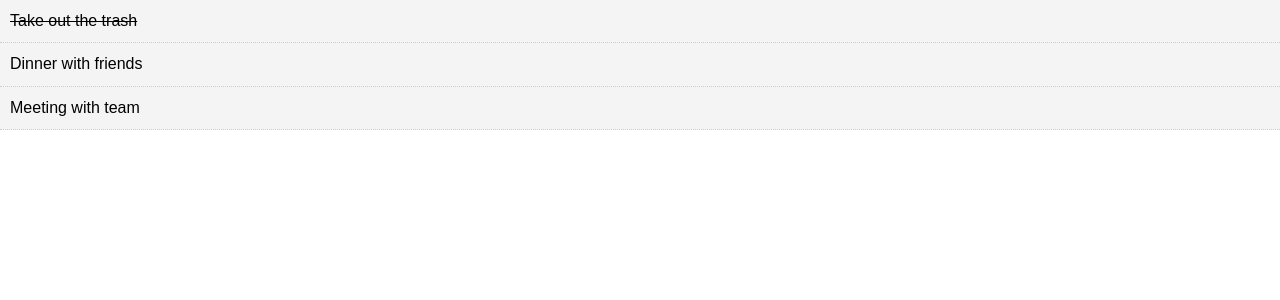
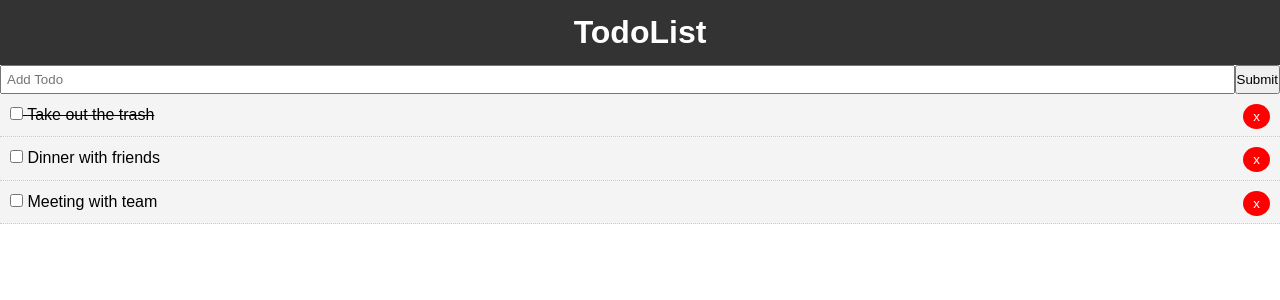
Before and after one commit to PabloMoreno2000/react-crash-course, a React (Create React App) app: page / in a window 1280 px wide. Shown: the top 300 px of the page. Built offline with nearby package versions, Linux system fonts and the light colour scheme.

Commit message:
Added Header and AddTodo components to main app

```diff
--- a/src/App.js
+++ b/src/App.js
@@ -1,4 +1,6 @@
 import React, { Component } from "react";
+import Header from "./components/layout/Header";
+import AddTodo from "./components/AddTodo";
 import "./App.css";
 // Import it and use is a tag <Todos/>
 import Todos from "./components/Todos";
@@ -25,13 +27,41 @@
     ],
   };
 
+  // id comes from the .bind() in TodoItem
+  markComplete = (id) => {
+    this.setState({
+      todos: this.state.todos.map((todo) => {
+        if (todo.id === id) {
+          todo.completed = !todo.completed;
+        }
+        return todo;
+      }),
+    });
+  };
+
+  // Delete todo
+  delTodo = (id) => {
+    this.setState({
+      // Returns todos don't matching the given id
+      todos: [...this.state.todos.filter((todo) => todo.id !== id)],
+    });
+  };
+
   render() {
     return (
       <div className="App">
-        {/*The {} takes JS code*/}
-        {/*"todos" is justa property we added, we can have several*/}
-        {/*probs are accessed on the Component of the tag, not the app component*/}
-        <Todos todos={this.state.todos} />
+        <div className="container">
+          <Header />
+          <AddTodo />
+          {/*The {} takes JS code*/}
+          {/*"todos" is justa property we added, we can have several*/}
+          {/*probs are accessed on the Component of the tag, not the app component*/}
+          <Todos
+            todos={this.state.todos}
+            markComplete={this.markComplete}
+            delTodo={this.delTodo}
+          />
+        </div>
       </div>
     );
   }
--- /dev/null
+++ b/src/components/AddTodo.js
@@ -0,0 +1,27 @@
+import React, { Component } from "react";
+
+export class AddTodo extends Component {
+  render() {
+    return (
+      <form style={{ display: "flex" }}>
+        <input
+          type="text"
+          name="title"
+          style={{
+            flex: "10",
+            padding: "5px",
+          }}
+          placeholder="Add Todo"
+        ></input>
+        <input
+          type="submit"
+          value="Submit"
+          className="btn"
+          stlye={{ flex: "1" }}
+        ></input>
+      </form>
+    );
+  }
+}
+
+export default AddTodo;
--- a/src/components/TodoItem.js
+++ b/src/components/TodoItem.js
@@ -12,12 +12,25 @@
   };
 
   render() {
+    const { id, title } = this.props.todo;
+
     return (
       //Inline style uses double curly braces, because we are passing an object
       //<div style={{ backgroundColor: "#f4f4f4" }}>
       //<div style={itemStyle}>
+      //.bind() puts information in the scope
       <div style={this.getStyle()}>
-        <p>{this.props.todo.title}</p>
+        <p>
+          <input
+            type="checkbox"
+            onChange={this.props.markComplete.bind(this, id)}
+          />{" "}
+          {"  "}
+          {title}
+          <button onClick={this.props.delTodo.bind(this, id)} style={btnStyle}>
+            x
+          </button>
+        </p>
       </div>
     );
   }
@@ -31,4 +44,14 @@
   backgroundColor: "#f4f4f4",
 };
 
+const btnStyle = {
+  background: "#ff0000",
+  color: "#fff",
+  border: "none",
+  padding: "5px 10px",
+  borderRadius: "50%",
+  cursor: "pointer",
+  float: "right",
+};
+
 export default TodoItem;
--- a/src/components/Todos.js
+++ b/src/components/Todos.js
@@ -8,10 +8,16 @@
     }
     console.log(this.props.todos);
     {
-      /*Pass the todo as a prob to the component*/
+      /*Pass the todo as a prob to the component.
+      You can also pass functions in probs*/
     }
     return this.props.todos.map((todo) => (
-      <TodoItem key={todo.id} todo={todo} />
+      <TodoItem
+        key={todo.id}
+        todo={todo}
+        markComplete={this.props.markComplete}
+        delTodo={this.props.delTodo}
+      />
     ));
   }
 }
--- /dev/null
+++ b/src/components/layout/Header.js
@@ -0,0 +1,20 @@
+import React from "react";
+
+// The return of a function(al) component works as the
+// render method of a classful component
+function Header() {
+  return (
+    <header style={headerStyle}>
+      <h1>TodoList</h1>
+    </header>
+  );
+}
+
+const headerStyle = {
+  background: "#333",
+  color: "#fff",
+  textAlign: "center",
+  padding: "10px",
+};
+
+export default Header;
```
